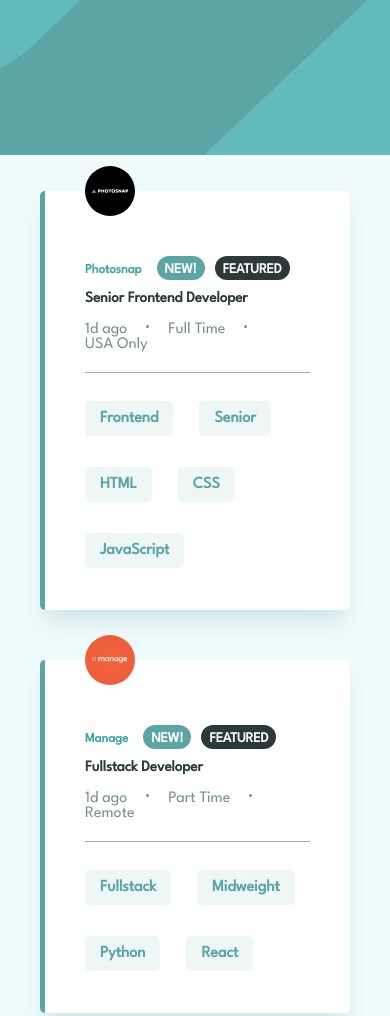
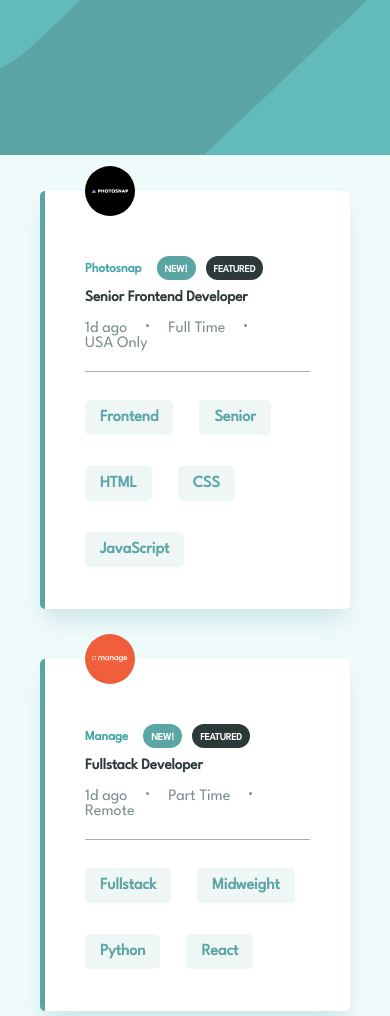
Before and after one commit to Aaron-Segbefia/Job-Listing-with-filtering, a website: page index.html in a window 390 px wide. Shown: the top 1016 px of the page. Drawn offline with Linux system fonts and the light colour scheme.

Commit message:
fixed issue with the new and features font sizes for mobile

```diff
--- a/style.css
+++ b/style.css
@@ -539,5 +539,7 @@ html, body {
   font-size: 16px;
 }
 
-
+.new, .featured{
+  font-size: 10px;
 }
+}
```
